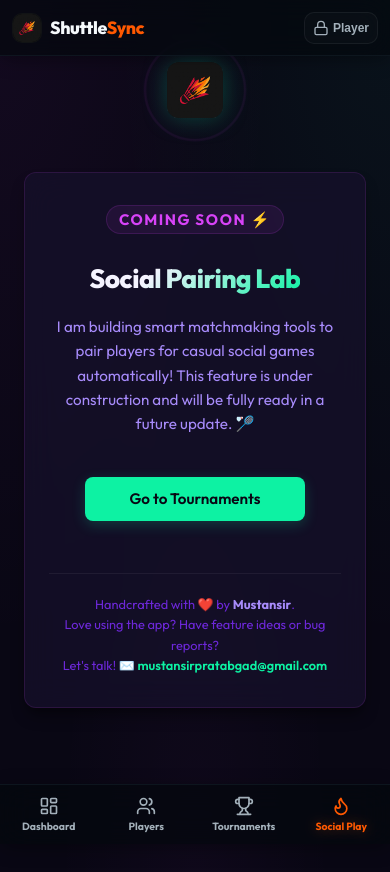
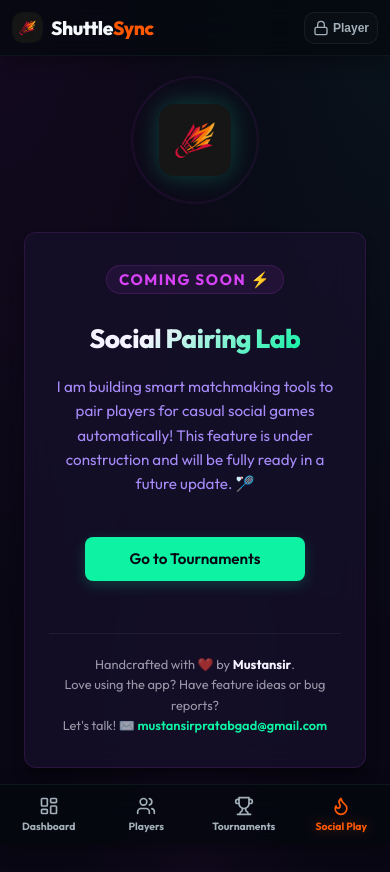
Before and after one commit to mmustansirr/ShuttleSync, a Next.js app: page /games in a window 390 px wide. Shown: the top 872 px of the page. Built offline with nearby package versions, Linux system fonts and the light colour scheme.

Commit message:
style(Navbar): update font sizes and logo dimensions for improved aesthetics

```diff
--- a/app/games/page.module.css
+++ b/app/games/page.module.css
@@ -329,8 +329,16 @@
   justify-content: center;
   text-align: center;
   padding: 40px 24px;
-  min-height: 70vh;
+  min-height: 80vh;
   gap: 24px;
+}
+
+@media (max-width: 768px) {
+  .placeholderContainer {
+    padding-top: 80px;   /* Avoid fixed header */
+    padding-bottom: 24px; /* Avoid doubling padding next to body bottom padding */
+    min-height: calc(100vh - 56px - 74px); /* Constrain to screen height */
+  }
 }
 
 .shuttleGlowContainer {
@@ -338,23 +346,23 @@
   display: flex;
   align-items: center;
   justify-content: center;
-  width: 100px;
-  height: 100px;
+  width: 120px;
+  height: 120px;
   margin-bottom: 8px;
 }
 
 .logoImage {
-  width: 56px;
-  height: 56px;
+  width: 72px;
+  height: 72px;
   z-index: 2;
   filter: drop-shadow(0 0 12px var(--primary-glow));
-  border-radius: 12px;
+  border-radius: 16px;
 }
 
 .glowRing {
   position: absolute;
-  width: 80px;
-  height: 80px;
+  width: 100px;
+  height: 100px;
   border-radius: 50%;
   border: 2px solid var(--secondary);
   animation: pulseRing 2s cubic-bezier(0.215, 0.61, 0.355, 1) infinite;
@@ -425,13 +433,13 @@
   padding-top: 20px;
   border-top: 1px solid var(--color-border-glass);
   font-size: 0.8rem;
-  color: var(--text-muted);
+  color: rgba(245, 243, 255, 0.6);
   text-align: center;
   line-height: 1.6;
 }
 
 .creditsSection strong {
-  color: var(--text-secondary);
+  color: var(--text-primary);
 }
 
 .creditsLink {
--- a/components/Navbar.module.css
+++ b/components/Navbar.module.css
@@ -25,7 +25,7 @@
   align-items: center;
   gap: var(--space-2);
   text-decoration: none;
-  font-size: 1.25rem;
+  font-size: 1.35rem;
   font-weight: var(--font-weight-extrabold);
   color: var(--color-text-heading);
   letter-spacing: var(--letter-spacing-tight);
@@ -34,8 +34,8 @@
 }
 
 .logoImage {
-  width: 30px;
-  height: 30px;
+  width: 35px;
+  height: 35px;
   border-radius: var(--radius-interactive);
   border: 1px solid var(--color-border-glass);
   background: var(--color-bg-canvas);
@@ -230,7 +230,12 @@
   }
 
   .logo {
-    font-size: 1.1rem;
+    font-size: 1.2rem;
+  }
+
+  .logoImage {
+    width: 31px;
+    height: 31px;
   }
 
   .controlBtn {
```
